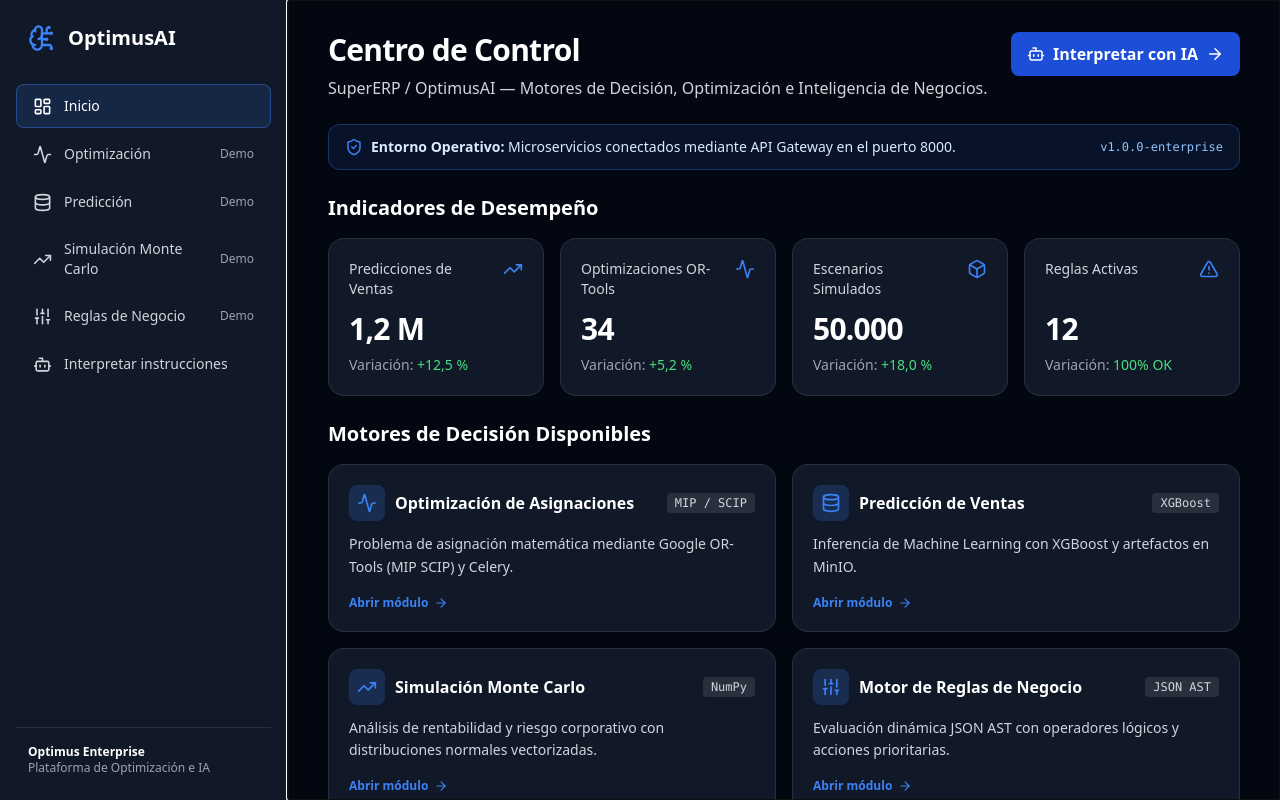
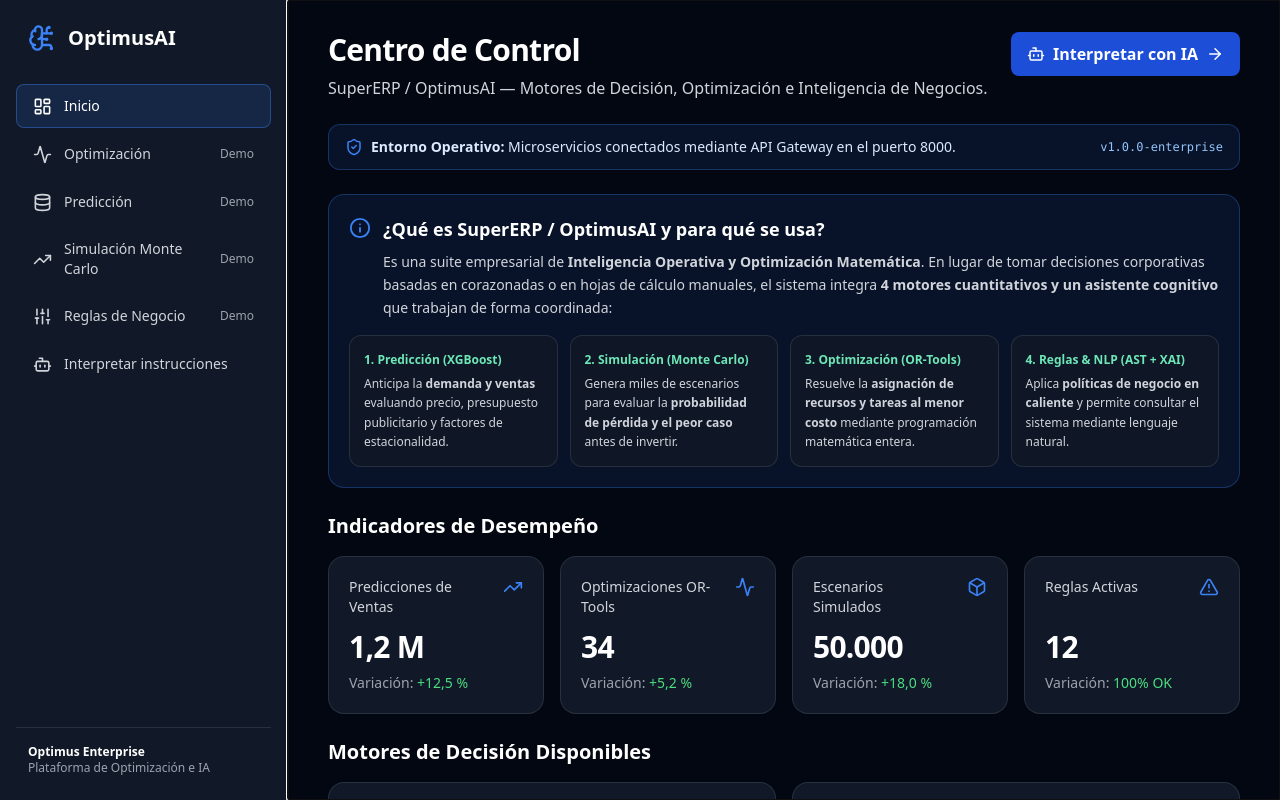
Before and after one commit to kevinKfv/supererp, a React (Vite) app in the folder optimus-ai/frontend/: page / in a window 1280 px wide. Built offline with nearby package versions, Linux system fonts and the light colour scheme; no server answers.

Commit message:
feat: add module explanations and detailed cell filling guides across all tabs

```diff
--- a/optimus-ai/frontend/src/pages/Dashboard.tsx
+++ b/optimus-ai/frontend/src/pages/Dashboard.tsx
@@ -1,5 +1,5 @@
 import { Link } from 'react-router-dom';
-import { Activity, AlertTriangle, Box, TrendingUp, Sliders, Database, ArrowRight, Bot, ShieldCheck } from 'lucide-react';
+import { Activity, AlertTriangle, Box, TrendingUp, Sliders, Database, ArrowRight, Bot, ShieldCheck, Info, Compass } from 'lucide-react';
 
 const metrics = [
   { title: 'Predicciones de Ventas', value: '1,2 M', change: '+12,5 %', icon: TrendingUp },
@@ -65,6 +65,38 @@ export const Dashboard = () => (
       <span className="text-xs text-blue-300 font-mono hidden sm:inline">v1.0.0-enterprise</span>
     </div>
 
+    {/* Apartado Explicativo General del Sistema */}
+    <section aria-label="Introducción a la plataforma" className="rounded-2xl border border-primary/30 bg-primary/10 p-5 text-gray-200">
+      <div className="flex items-start gap-3">
+        <Info size={22} className="text-primary mt-0.5 shrink-0" />
+        <div className="space-y-2">
+          <h2 className="text-lg font-bold text-white">¿Qué es SuperERP / OptimusAI y para qué se usa?</h2>
+          <p className="text-sm leading-relaxed text-gray-300">
+            Es una suite empresarial de <strong>Inteligencia Operativa y Optimización Matemática</strong>. En lugar de tomar decisiones corporativas basadas en corazonadas o en hojas de cálculo manuales, el sistema integra <strong>4 motores cuantitativos y un asistente cognitivo</strong> que trabajan de forma coordinada:
+          </p>
+        </div>
+      </div>
+
+      <div className="mt-4 grid gap-3 sm:grid-cols-2 lg:grid-cols-4 text-xs leading-relaxed">
+        <div className="rounded-xl border border-white/10 bg-surface/90 p-3.5 space-y-1">
+          <span className="font-semibold text-emerald-300 block">1. Predicción (XGBoost)</span>
+          <p className="text-gray-300">Anticipa la <strong>demanda y ventas</strong> evaluando precio, presupuesto publicitario y factores de estacionalidad.</p>
+        </div>
+        <div className="rounded-xl border border-white/10 bg-surface/90 p-3.5 space-y-1">
+          <span className="font-semibold text-emerald-300 block">2. Simulación (Monte Carlo)</span>
+          <p className="text-gray-300">Genera miles de escenarios para evaluar la <strong>probabilidad de pérdida y el peor caso</strong> antes de invertir.</p>
+        </div>
+        <div className="rounded-xl border border-white/10 bg-surface/90 p-3.5 space-y-1">
+          <span className="font-semibold text-emerald-300 block">3. Optimización (OR-Tools)</span>
+          <p className="text-gray-300">Resuelve la <strong>asignación de recursos y tareas al menor costo</strong> mediante programación matemática entera.</p>
+        </div>
+        <div className="rounded-xl border border-white/10 bg-surface/90 p-3.5 space-y-1">
+          <span className="font-semibold text-emerald-300 block">4. Reglas & NLP (AST + XAI)</span>
+          <p className="text-gray-300">Aplica <strong>políticas de negocio en caliente</strong> y permite consultar el sistema mediante lenguaje natural.</p>
+        </div>
+      </div>
+    </section>
+
     {/* Metrics Overview */}
     <section aria-labelledby="metrics-title" className="space-y-4">
       <h2 id="metrics-title" className="text-xl font-semibold text-white">Indicadores de Desempeño</h2>
```
